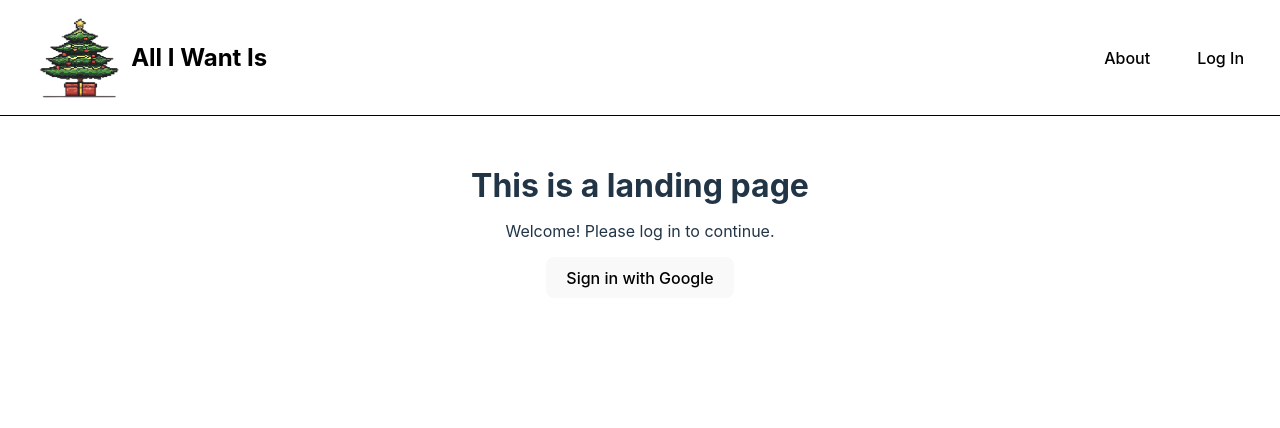
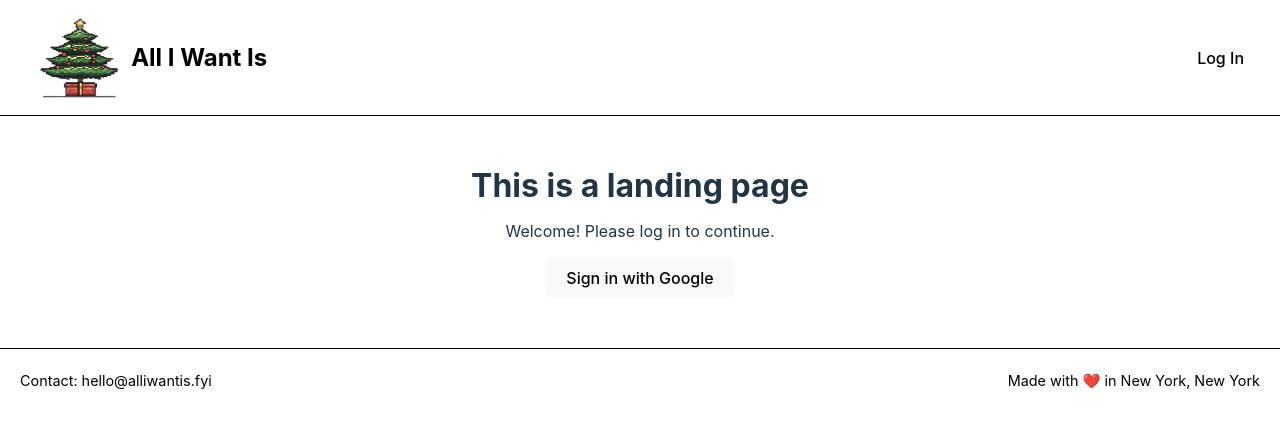
Before and after one commit to phillipyan300/AllIWantIs, a React (Vite) app in the folder All-I-Want-Is/: page / in a window 1280 px wide. Shown: the top 428 px of the page. Built offline with nearby package versions, Linux system fonts and the light colour scheme; no server answers.

Commit message:
minor edits and added footer

```diff
--- a/All-I-Want-Is/src/App.css
+++ b/All-I-Want-Is/src/App.css
@@ -1,19 +1,4 @@
 /* App.css: Styles for app layout and shared components */
 
 
-.header {
-  width: 100%;
-  background-color: #1a1a1a;
-  color: white;
-  padding: 1rem 2rem;
-  font-size: 1.5rem;
-  text-align: center;
-}
-
-.footer {
-  width: 100%;
-  padding: 1rem;
-  background-color: #333;
-  color: white;
-  text-align: center;
-}
+/* Removed everything bc interfering bc duplicate css */
--- a/All-I-Want-Is/src/App.jsx
+++ b/All-I-Want-Is/src/App.jsx
@@ -1,11 +1,12 @@
 import { BrowserRouter as Router, Routes, Route } from 'react-router-dom';
 import Banner from './components/banner/Banner';
-// import Footer from './components/footer/Footer';
+import Footer from './components/footer/Footer';
 import Landing from './components/landing/Landing';
 import Login from './components/login/Login';
 import Dashboard from './components/owner/dashboard';
 import { ThemeProvider } from './components/contexts/ThemeProvider';
 import './App.css';
+
 
 function App() {
   return (
@@ -17,7 +18,7 @@ function App() {
             <Route path="/login" element={<Login />} />
             <Route path="/oauth/callback" element={<Dashboard />} />
           </Routes>
-          {/* <Footer /> */}
+          <Footer />
         </Router>
     </ThemeProvider>
   );
--- a/All-I-Want-Is/src/components/banner/Banner.jsx
+++ b/All-I-Want-Is/src/components/banner/Banner.jsx
@@ -33,9 +33,6 @@ function Banner() {
 
       {/* Right aligned: About button and Log In button */}
       <div className="banner-right">
-        <button onClick={handleAboutClick} className="about-button">
-          About
-        </button>
         <button className="login-button">
           Log In
         </button>
--- /dev/null
+++ b/All-I-Want-Is/src/components/footer/Footer.css
@@ -0,0 +1,48 @@
+/* General footer styles */
+.footer {
+    display: flex;
+    justify-content: space-between; /* Match banner alignment */
+    align-items: center;
+    padding: 8px 20px; /* Match padding with banner */
+    background-color: white;
+    color: black;
+    border-top: 0.5px solid black; /* Consistent border style with banner */
+    font-size: 0.9rem; /* Slightly smaller than banner */
+  }
+
+  /* Left-aligned content */
+  .footer-left {
+    display: flex;
+    align-items: center;
+  }
+
+  .footer-left p {
+    margin: 0;
+    font-size: 0.9rem; /* Consistent with footer font size */
+    color: black;
+  }
+
+  /* Right-aligned content */
+  .footer-right {
+    display: flex;
+    align-items: center;
+  }
+
+  .footer-right p {
+    margin: 0;
+    font-size: 0.9rem; /* Consistent with footer font size */
+    font-weight: 500; /* Slightly bolder for emphasis */
+    color: black;
+  }
+
+  /* Dark theme styles */
+  .footer.dark {
+    background-color: #2e3136; /* Match dark theme with banner */
+    color: #ffffff;
+    border-top: 0.5px solid white;
+  }
+
+  .footer.dark .footer-left p,
+  .footer.dark .footer-right p {
+    color: #ffffff;
+  }
--- a/All-I-Want-Is/src/components/footer/Footer.jsx
+++ b/All-I-Want-Is/src/components/footer/Footer.jsx
@@ -0,0 +1,23 @@
+import React, { useContext } from 'react';
+import { ThemeContext } from '../contexts/ThemeProvider'; // Import ThemeContext to change theme here
+import './Footer.css'; // Assuming you want to style the footer separately
+
+function Footer() {
+  const { isDarkTheme } = useContext(ThemeContext);
+
+  return (
+    <div className={`footer ${isDarkTheme ? 'dark' : ''}`}>
+      {/* Left-aligned: Contact Information */}
+      <div className="footer-left">
+        <p>Contact: hello@alliwantis.fyi</p>
+      </div>
+
+      {/* Center-aligned: Footer Phrase */}
+      <div className="footer-center">
+        <p>Made with ❤️ in New York, New York</p>
+      </div>
+    </div>
+  );
+}
+
+export default Footer;
```
